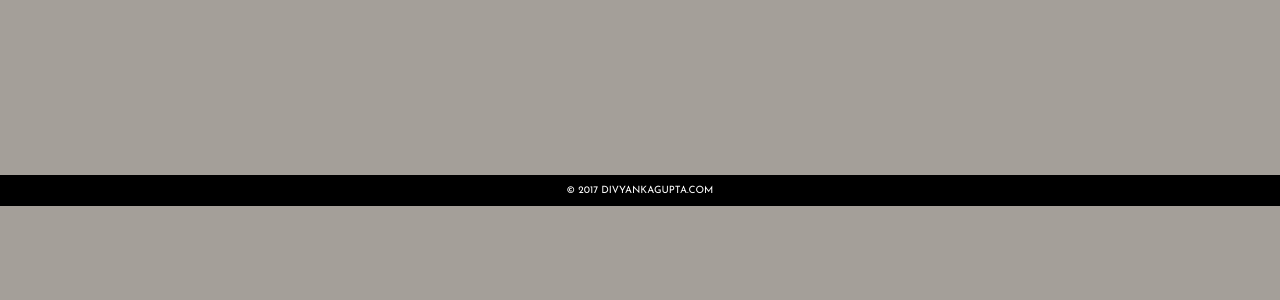
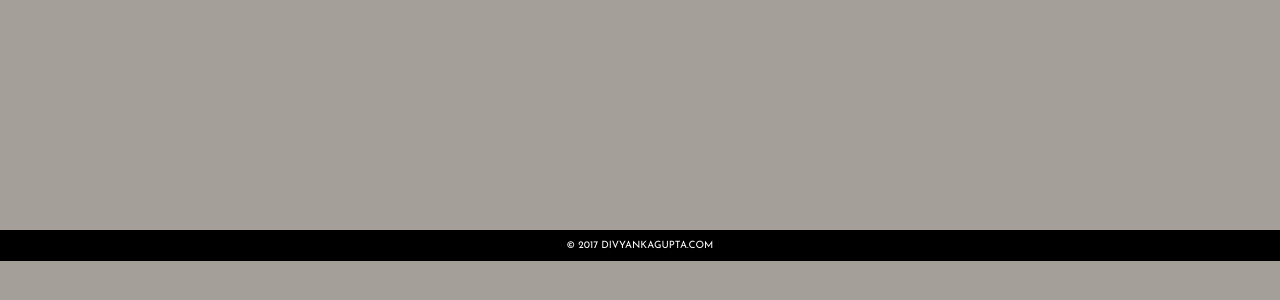
Before and after one commit to divyankaguptaofficial/divyankaguptawebsite, a plain HTML site: page index.html in a window 1280 px wide. Shown: the part 2004-2304 px from the top of the page. Drawn offline with Linux system fonts and the light colour scheme.

Commit message:
changes to footer

```diff
--- a/style.css
+++ b/style.css
@@ -794,7 +794,7 @@ h3 {
 
 #sitefooterhome {
 	position: absolute;
-	margin-bottom: -1410px;
+	margin-bottom: -1465px;
   	right: 0;
   	bottom: 0;
   	left: 0;
```
